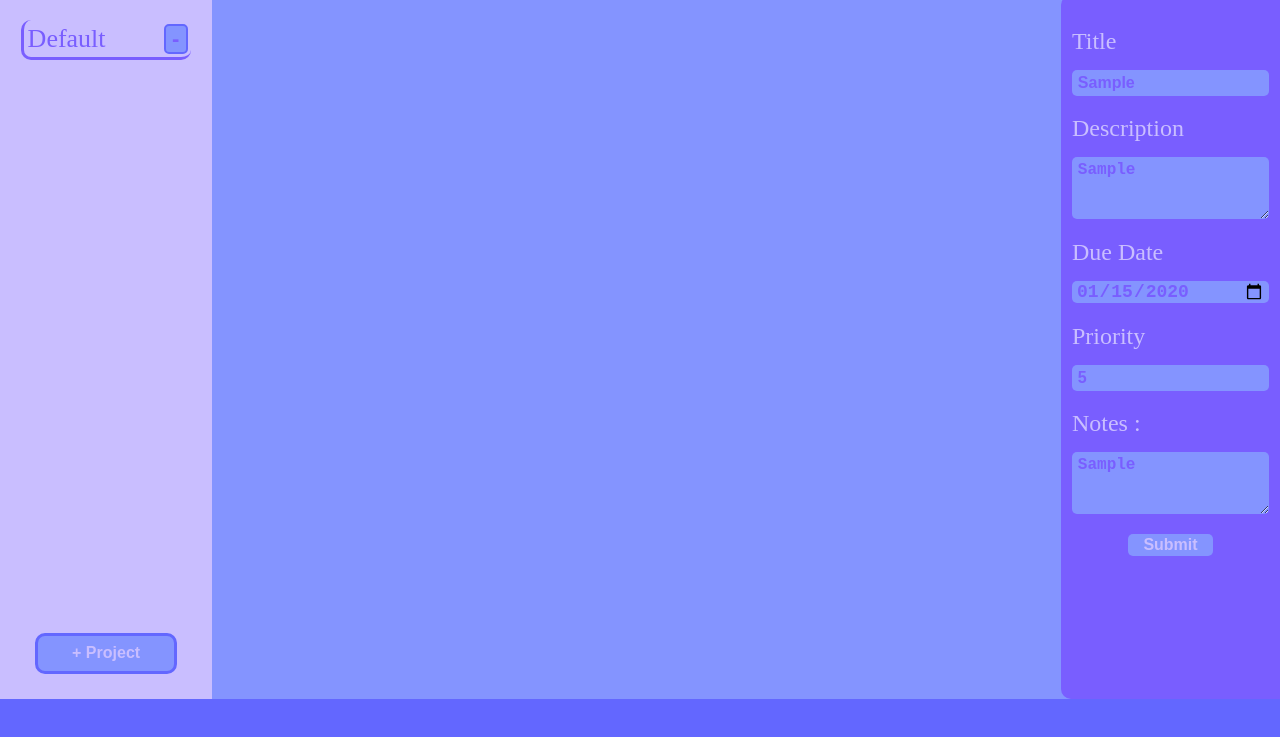
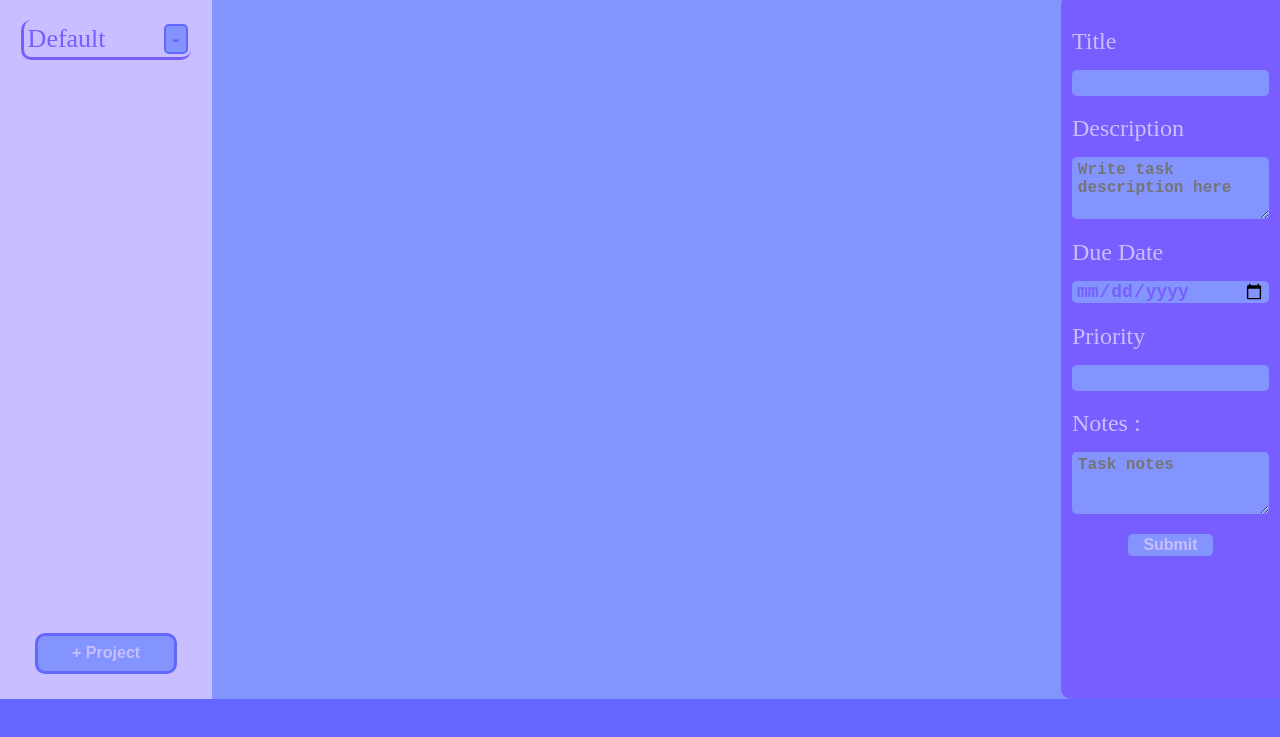
Before and after one commit to Z-K11/toDoList, a website built with webpack: page index.html in a window 1280 px wide. Both pictures are taken after typing "Sample", "Sample", "2020-01-15", "5", "Sample" into the empty fields and a click on the button "Submit". Shown: the part 53-790 px from the top of the page. Built offline with nearby package versions, Linux system fonts and the light colour scheme.

Commit message:
create a method to clear user input after submission

```diff
--- a/src/logger.js
+++ b/src/logger.js
@@ -1,4 +1,4 @@
-export default class logger
+class logger
 {
     //this class is a percfect example of why sometimes you don't need a constructor at all
     info(message)
@@ -11,3 +11,4 @@ export default class logger
     }
 
 }
+export default new logger();
--- a/src/manager.js
+++ b/src/manager.js
@@ -1,5 +1,4 @@
-import logger from './logger.js';
-const logix = new logger();
+import logix from './logger.js';
 export default class main
 {
     //Array used for the storage of projects
--- a/src/project.js
+++ b/src/project.js
@@ -1,5 +1,4 @@
-import logger from "./logger.js";
-const logix = new logger();
+import logix from "./logger.js";
 import todo from './todo.js';
 export default class projects
 {
--- a/src/taskDomManipulator.js
+++ b/src/taskDomManipulator.js
@@ -1,5 +1,4 @@
-import logger from './logger.js'
-const logix = new logger();
+import logix from './logger.js'
 export default class taskDomProcessor
 {
     #submitButton = document.querySelector('#submitTask');
@@ -29,6 +28,7 @@ export default class taskDomProcessor
     }
     inputValidator()
     {
+        this.clearInput();
         if(!this.#description.value||!this.#dueDate.value||!this.#notes.value||!this.#priority.value||!this.#title.value)
         {
             return 0;
@@ -42,4 +42,12 @@ export default class taskDomProcessor
             return 2;
         }
     }
+    clearInput()
+    {
+        this.#description.value='';
+        this.#dueDate.value='';
+        this.#notes.value='';
+        this.#priority.value='';
+        this.#title.value='';
+    }
 };
```
Also changed, not shown: src/template.html (+2 -2 lines).
